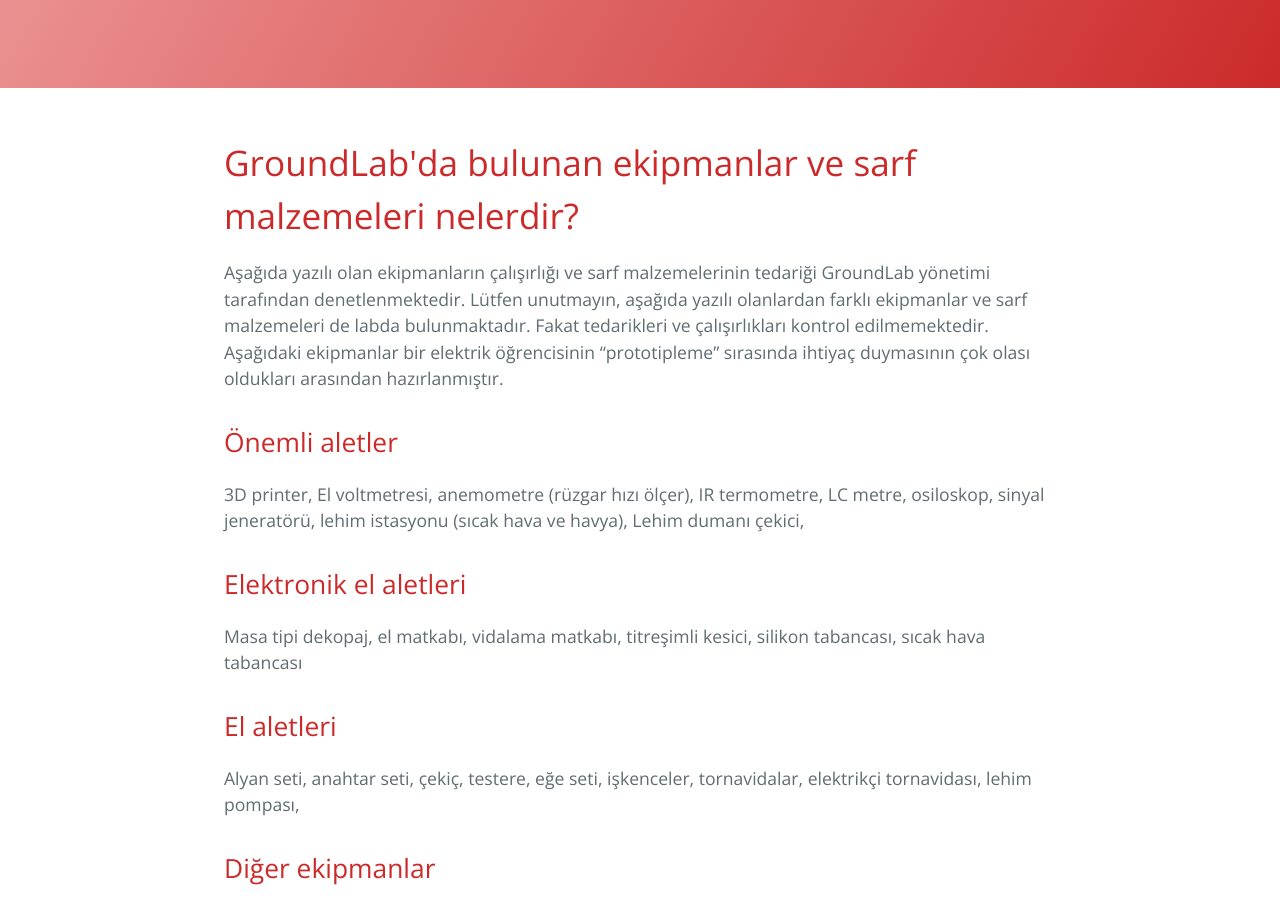
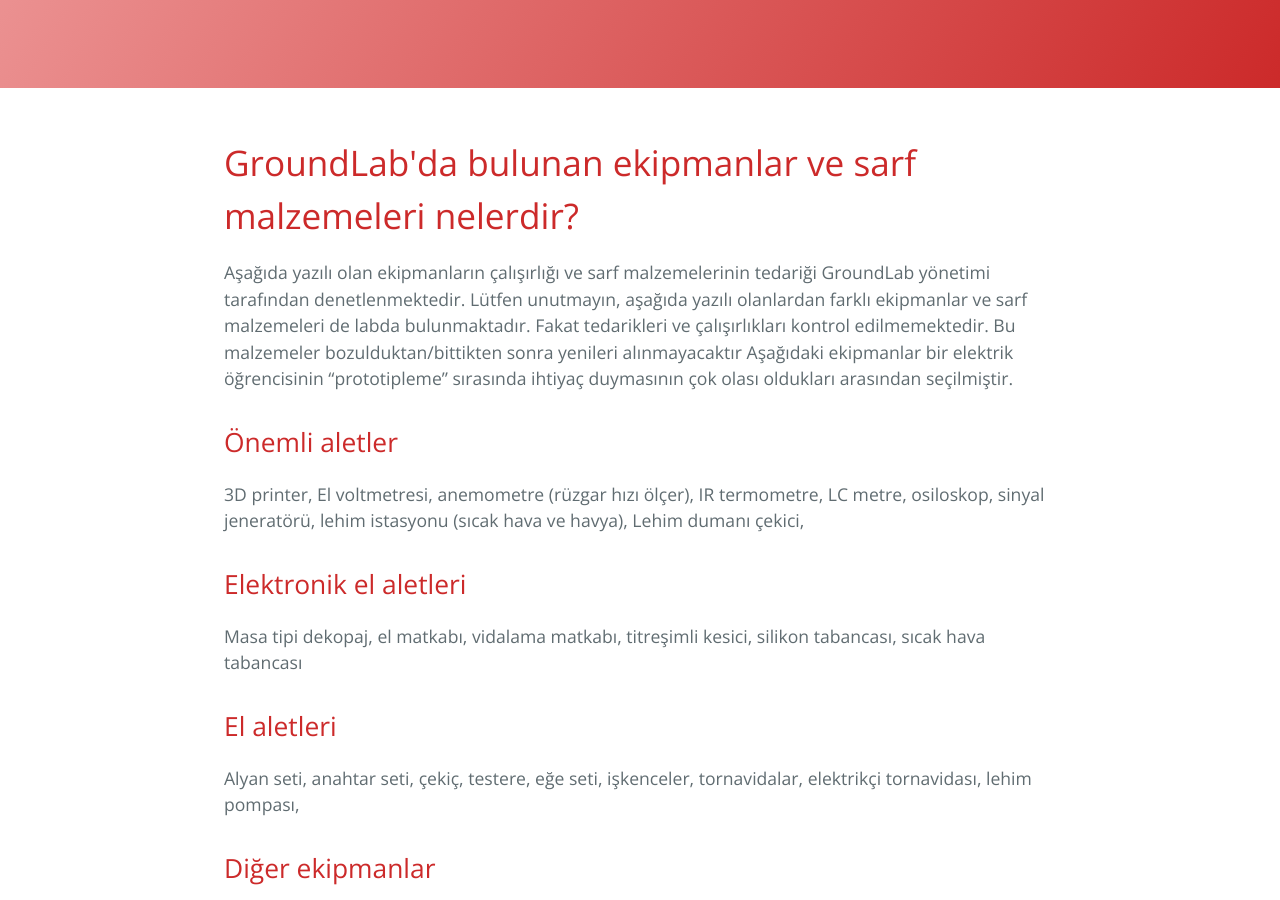
Before and after one commit to groundlabmetu/groundlabmetu.github.io, a Jekyll site: the page built from envanter.md, in a window 1280 px wide and 900 px high, scrolled down 319 px. Built offline with Jekyll 4.4.1, drawn with Linux system fonts in a browser that asks for light colours; some of the changed text lies outside the part shown.

Commit message:
Update envanter.md

```diff
--- a/envanter.md
+++ b/envanter.md
@@ -7,7 +7,7 @@
 order: 1
 ---
 <h1>GroundLab'da bulunan ekipmanlar ve sarf malzemeleri nelerdir?</h1>
-Aşağıda yazılı olan ekipmanların çalışırlığı ve sarf malzemelerinin tedariği GroundLab yönetimi tarafından denetlenmektedir. Lütfen unutmayın, aşağıda yazılı olanlardan farklı ekipmanlar ve sarf malzemeleri de labda bulunmaktadır. Fakat tedarikleri ve çalışırlıkları kontrol edilmemektedir. Aşağıdaki ekipmanlar bir elektrik öğrencisinin "prototipleme" sırasında ihtiyaç duymasının çok olası oldukları arasından hazırlanmıştır.
+Aşağıda yazılı olan ekipmanların çalışırlığı ve sarf malzemelerinin tedariği GroundLab yönetimi tarafından denetlenmektedir. Lütfen unutmayın, aşağıda yazılı olanlardan farklı ekipmanlar ve sarf malzemeleri de labda bulunmaktadır. Fakat tedarikleri ve çalışırlıkları kontrol edilmemektedir. Bu malzemeler bozulduktan/bittikten sonra yenileri alınmayacaktır Aşağıdaki ekipmanlar bir elektrik öğrencisinin "prototipleme" sırasında ihtiyaç duymasının çok olası oldukları arasından seçilmiştir.
 
 <h2>Önemli aletler</h2>
    3D printer, El voltmetresi, anemometre (rüzgar hızı ölçer), IR termometre, LC metre, osiloskop, sinyal jeneratörü, lehim istasyonu (sıcak hava ve havya), Lehim dumanı çekici,
@@ -82,7 +84,7 @@
 <h4>Lehimleme sarf malzemeleri</h4>
   <ul>
     <li><b> Plaket:</b> </li>
-    <li> Diğer: kablo teli </li>
+    <li><b> Diğer:</b> kablo teli </li>
   </ul>
 Lehim teli (0.5mm- 0.75mm - 1mm), lehim pastası, 50X100mm tek yüz FR4 bakır plaket, 50X50 delikli pertinaks, 24AWG beyaz kablo, 24AWG mavi kablo, 24AWG kırmızı kablo, 24AWG siyah kablo,
 
```
Also changed, not shown: other parts of envanter.md (+3 -1 lines).
